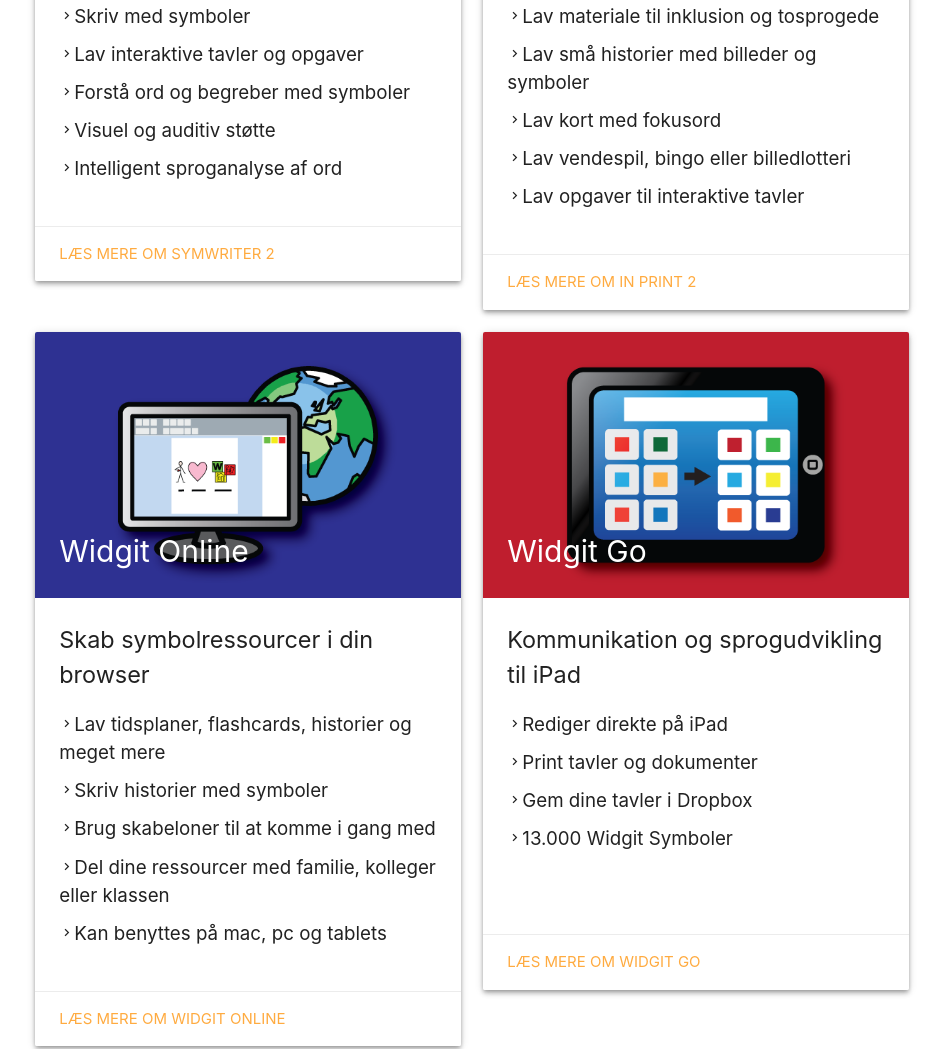
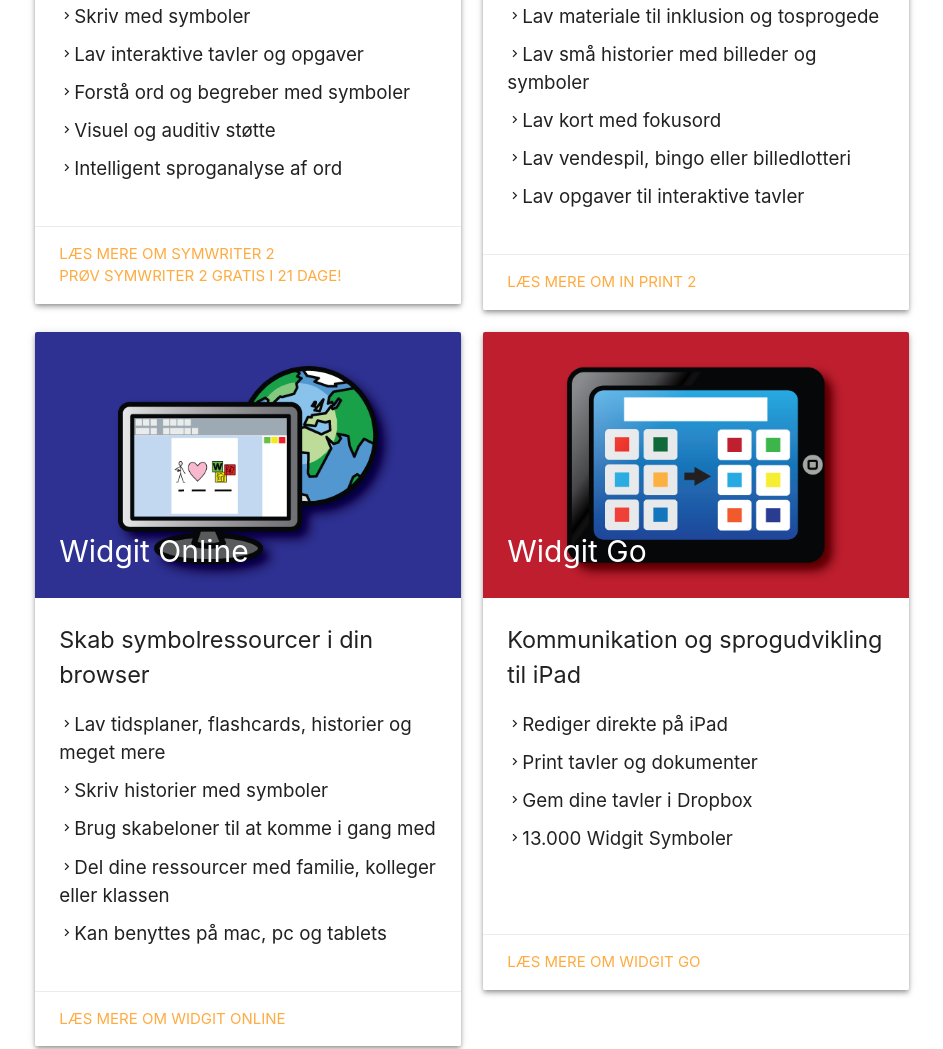
Before and after one commit to leifcr/symbolia_landing, a plain HTML site: page index.html in a window 1280 px wide. Shown: the part 1242-2291 px from the top of the page, without its empty margins (168-1111 px from the left). Drawn offline with nearby package versions, Linux system fonts and the light colour scheme; a script that the page names is missing.

Commit message:
Update index.html

```diff
--- a/index.html
+++ b/index.html
@@ -99,7 +99,8 @@
               </ul>
             </div>
             <div class="card-action">
-              <a href="http://www.widgit.com/symwriter">Læs mere om SymWriter 2</a>
+              <a href="http://www.widgit.com/symwriter">Læs mere om SymWriter 2</a><br>
+              <a href="http://download.widgit.com/symwriter/">Prøv SymWriter 2 gratis i 21 dage!</a>
             </div>
           </div>
         </div>
```
